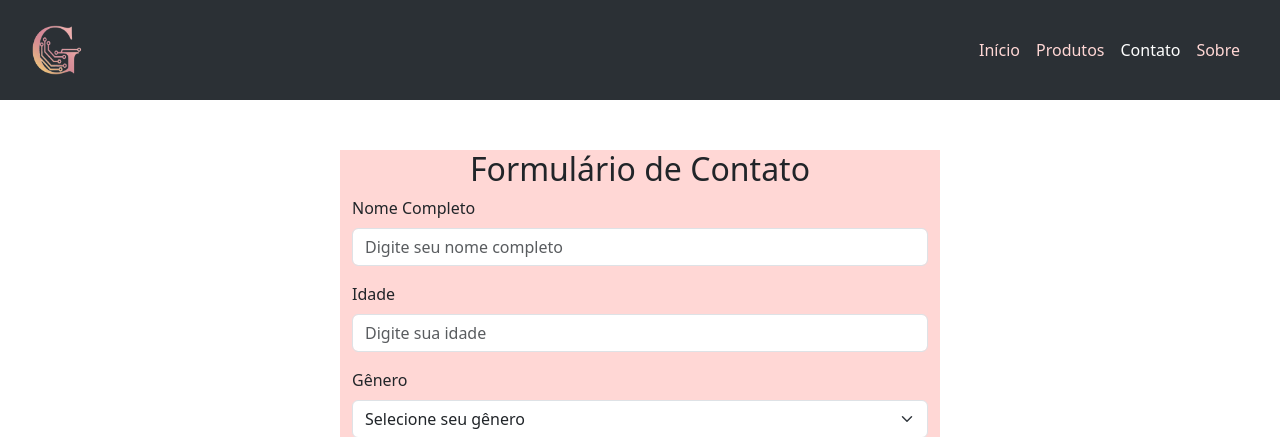
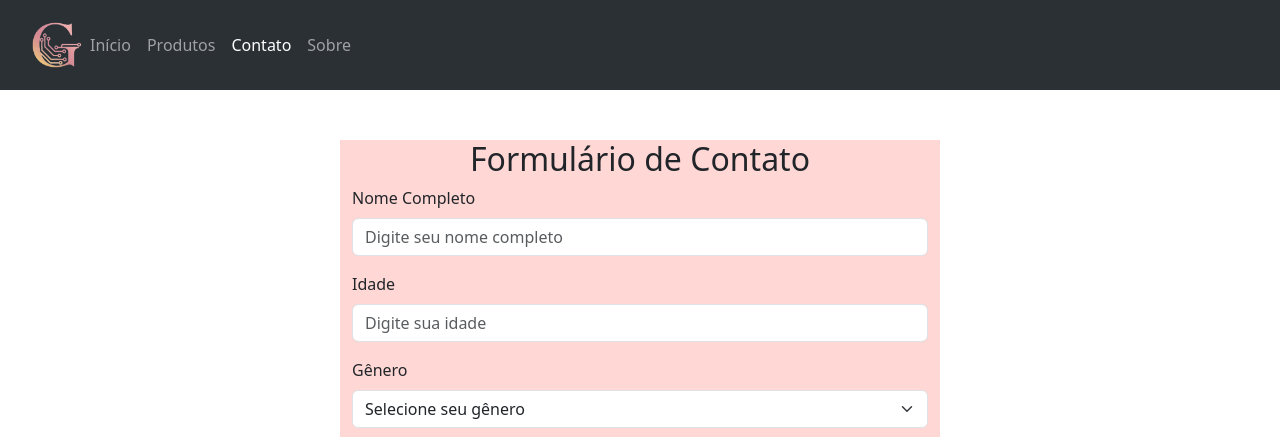
Before and after one commit to marchesido/glamourtech, a PHP site: page /contato.php in a window 1280 px wide. Shown: the top 437 px of the page. Run offline with PHP 8.4, Linux system fonts and the light colour scheme.

Commit message:
atualizacao nav toggler

```diff
--- a/css/style.css
+++ b/css/style.css
@@ -1,27 +1,34 @@
-.navbar-brand {
-  width: 100%;
-  height: 100%;
-}
-.navbar-brand img {
-  width: 50px;
-  height: 50px;
-}
-
 .navbar {
-  background: #032541;
+  background: #090a0a;
   padding: 20px;
   box-sizing: border-box;
   display: flex;
   align-items: center;
+  justify-content: space-between;
 }
-.navbar .nav-link {
-  color: #ffd7d5;
-}
-.navbar .navbar-toggler {
-  background-color: #000000;
-  margin-left: auto;
+
+.navbar-brand {
   display: flex;
   align-items: center;
+  padding: 0;
+  margin: 0;
+}
+
+.navbar-brand img {
+  width: 50px;
+  height: 50px;
+  object-fit: contain;
+  display: block;
+}
+
+.navbar-toggler {
+  background-color: #000000;
+  display: flex;
+  align-items: center;
+  padding: 0.375rem 0.75rem;
+  border: none;
+  box-shadow: none;
+  height: 50px;
 }
 
 .custom-footer {
```
